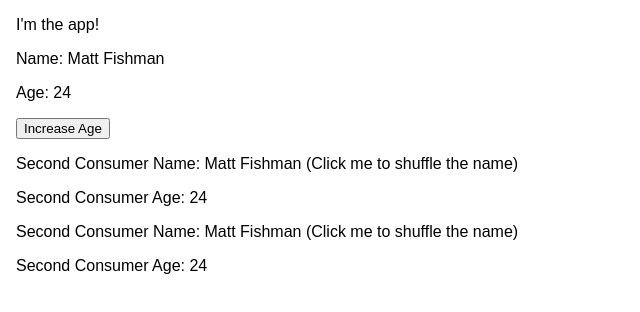
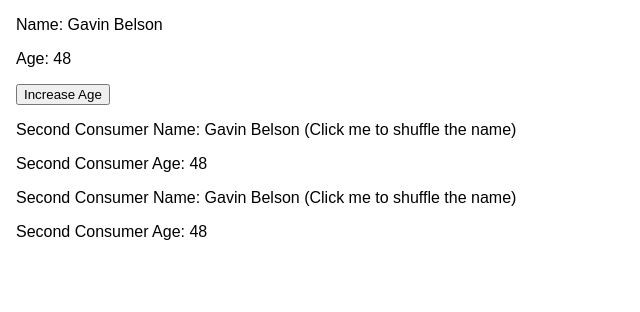
Before and after one commit to wabreisch/react-context-api-example, a React (Create React App) app: page / in a window 1280 px wide. Shown: the top 312 px of the page, without its empty margins (0-640 px from the left). Built offline with nearby package versions, Linux system fonts and the light colour scheme.

Commit message:
Get rid of unnecessary code

```diff
--- a/src/App.js
+++ b/src/App.js
@@ -8,9 +8,9 @@ import SecondTest from "./SecondTest";
 // the provider holds the state we wish to pass down indefinitely
 class MyProvider extends Component {
   state = {
-    name: "Matt Fishman",
-    age: 24,
-    cool: true
+    name: "Gavin Belson",
+    age: 48,
+    cool: false
   };
 
   render() {
@@ -49,7 +49,6 @@ class App extends Component {
     return (
       <MyProvider>
         <div className="App">
-          <p>I'm the app!</p>
           <Family />
           <SecondTest />
           <SecondTest />
```
